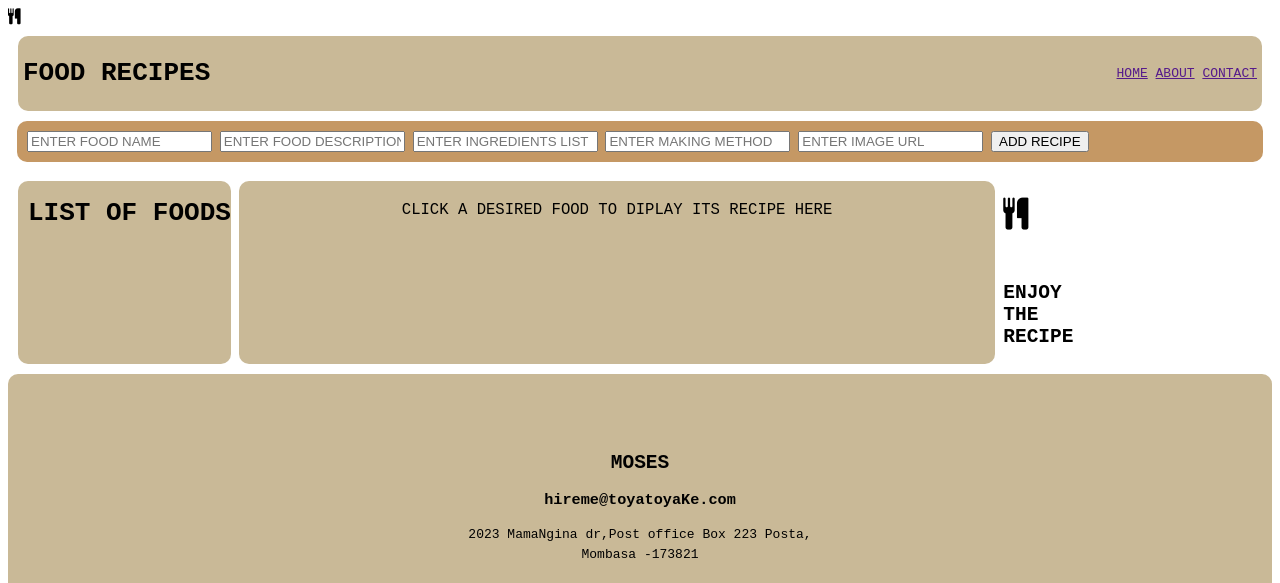
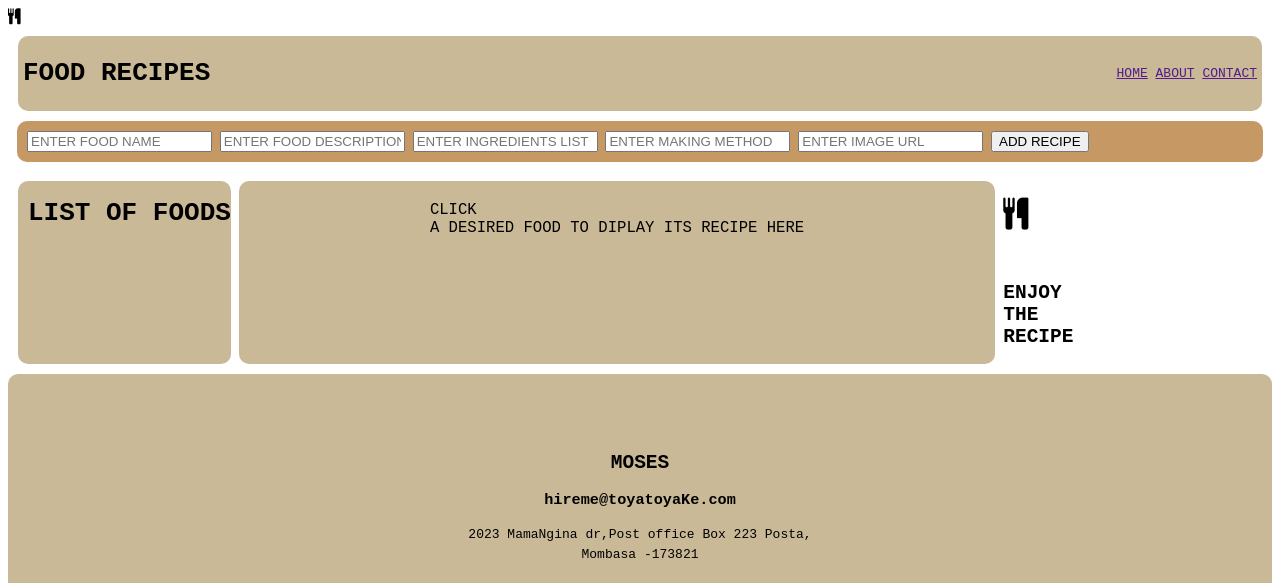
Before and after one commit to mosesmramba/Phase-1-recipe-Project, a plain HTML site: page index.html in a window 1280 px wide. Shown: the top 583 px of the page. Drawn offline with Linux system fonts and the light colour scheme; no server answers.

Commit message:
new commit

```diff
--- a/index.css
+++ b/index.css
@@ -72,6 +72,7 @@ body{
   padding: 30px;
   background-color: rgb(206, 166, 107);
 }
+
 #DelBtn{
   border: none;
   border-radius: 5px;
--- a/index.html
+++ b/index.html
@@ -46,7 +46,7 @@
       </div>
       <!--display a specific recipe-->
       <div id="one_recipe">
-        <p id="pLine">CLICK  A DESIRED FOOD TO DIPLAY ITS RECIPE HERE</p>
+        <p id="pLine">CLICK <br>A DESIRED FOOD TO DIPLAY ITS RECIPE HERE</p>
         </div>
         <div>
           <h1><i class="fa fa-cutlery" aria-hidden="true"></i></h1><br>
--- a/index.js
+++ b/index.js
@@ -9,7 +9,8 @@ fetch("https://recipe-javascript.onrender.com/RECIPES",{
   const all_recipes=document.getElementById("all-recipes")
 
   data.map((element)=>{
-    all_recipes.innerHTML += `<div id="food">
+    all_recipes.innerHTML +=
+  `<div id="food">
     <img onclick="displayFoodRecipe(${element.id})" src ="${element.image}"
     <h6>${element.Name}</h6>
     <button onclick="deleteRecipe(${element.id})" id="DelBtn">DELETE RECIPE</button>
```
